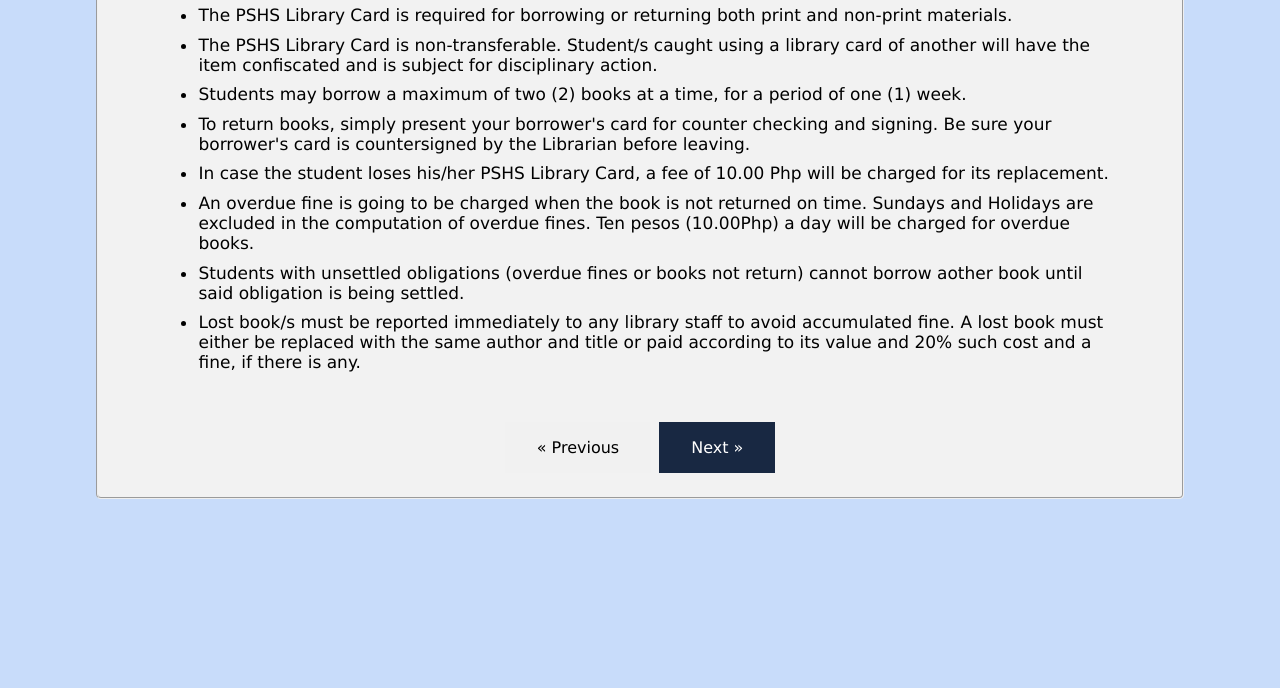
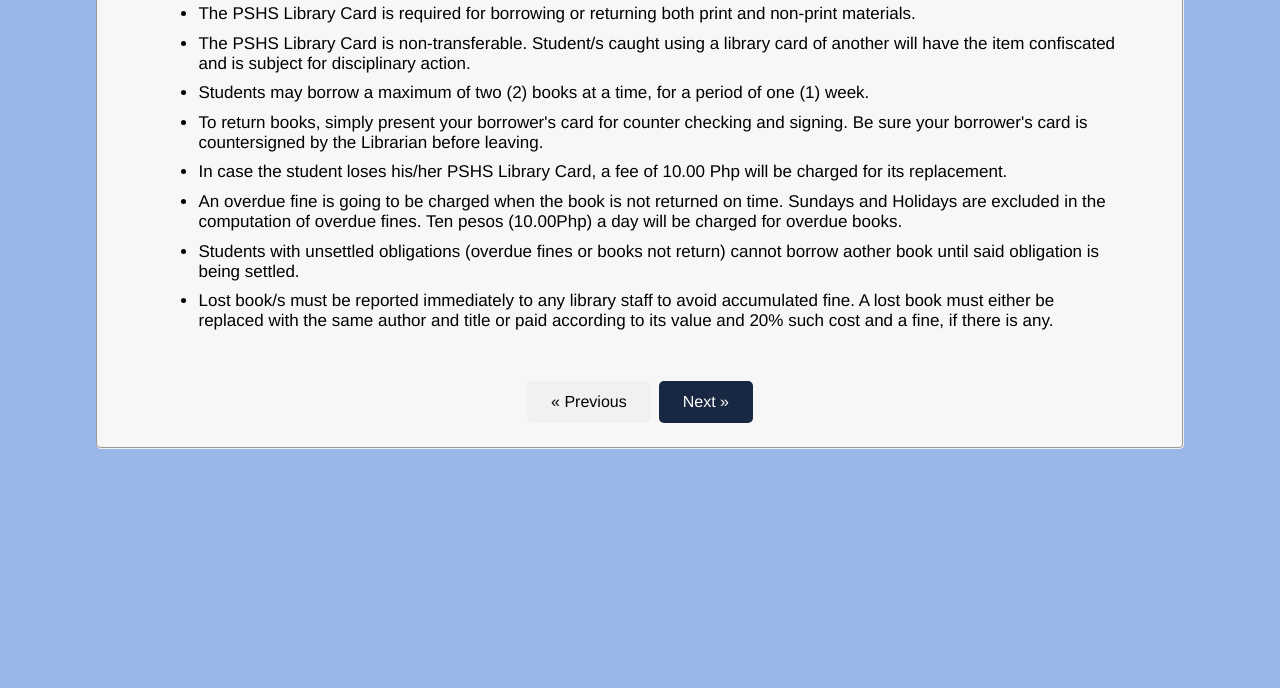
Before and after one commit to erissramos/4QProJStrontiumRamos, a plain HTML site: page Q4 Project/htdocs/reminders.html in a window 1280 px wide. Shown: the part 112-800 px from the top of the page. Drawn offline with Linux system fonts and the light colour scheme.

Commit message:
Update reminders.html

```diff
--- a/Q4 Project/htdocs/reminders.html
+++ b/Q4 Project/htdocs/reminders.html
@@ -17,31 +17,32 @@
 }
 
 body {
-	background-color: #c8dcfa;
+	background-color: #99b8e8;
 }
 
 ul {
-	font-family: Verdana;
+	font-family: Helvetica;
 	font-size: 17px;
 }
 
 fieldset {
 	border-radius: 5px;
-	background-color: #f2f2f2;
+	background-color: #f7f7f7;
 	padding: 20px;
 }
 
 h1 {
-	font-family: Verdana;
+	font-family: Helvetica;
 	color: #182842;
 }
 
 a {
 	text-decoration: none;
-	font-family: Verdana;
+	font-family: Helvetica;
 	display: inline-block;
-	padding: 16px 32px;
+	padding: 12px 24px;
 	margin: 4px 2px;
+	border-radius: 5px;
 }
 
 a:hover {
```
